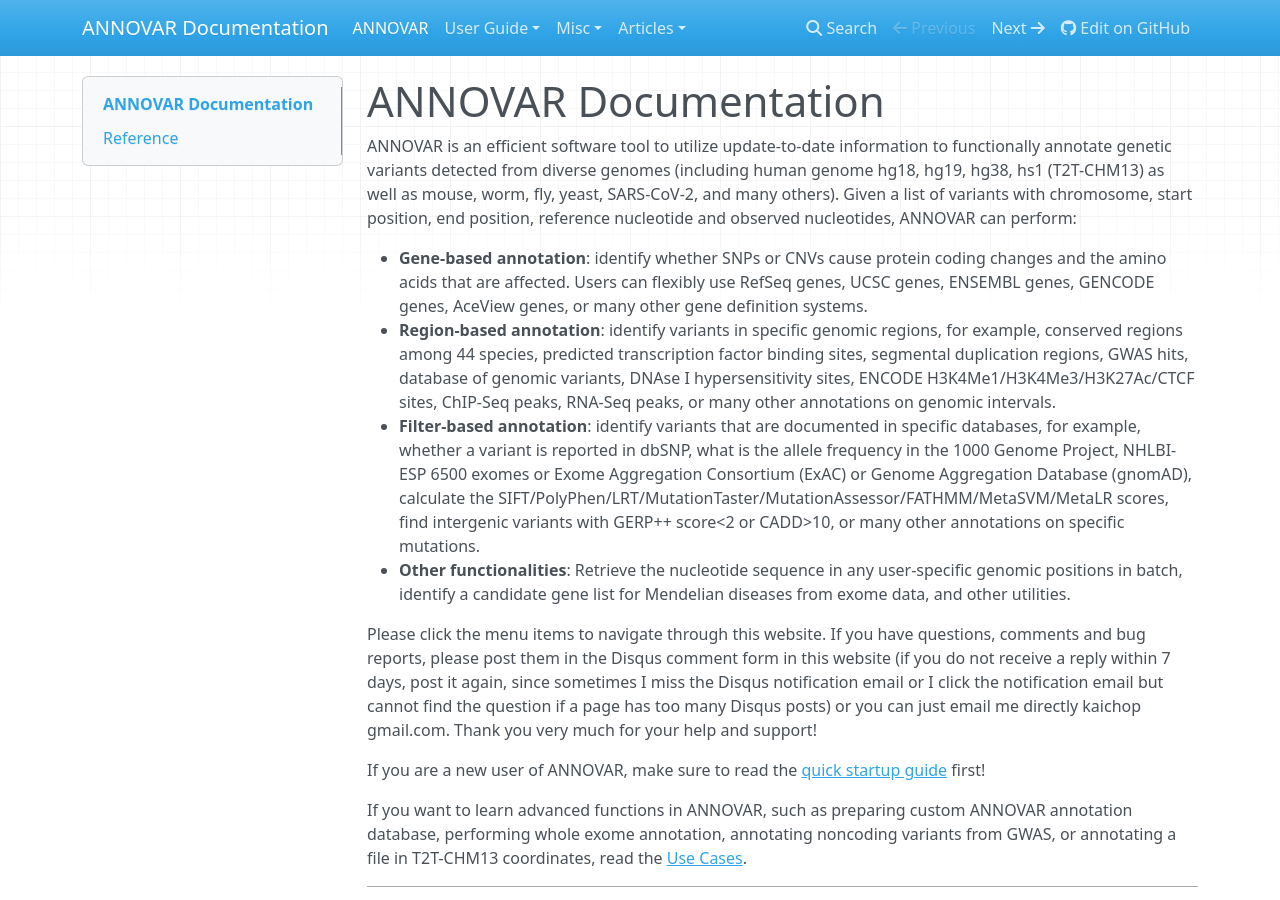
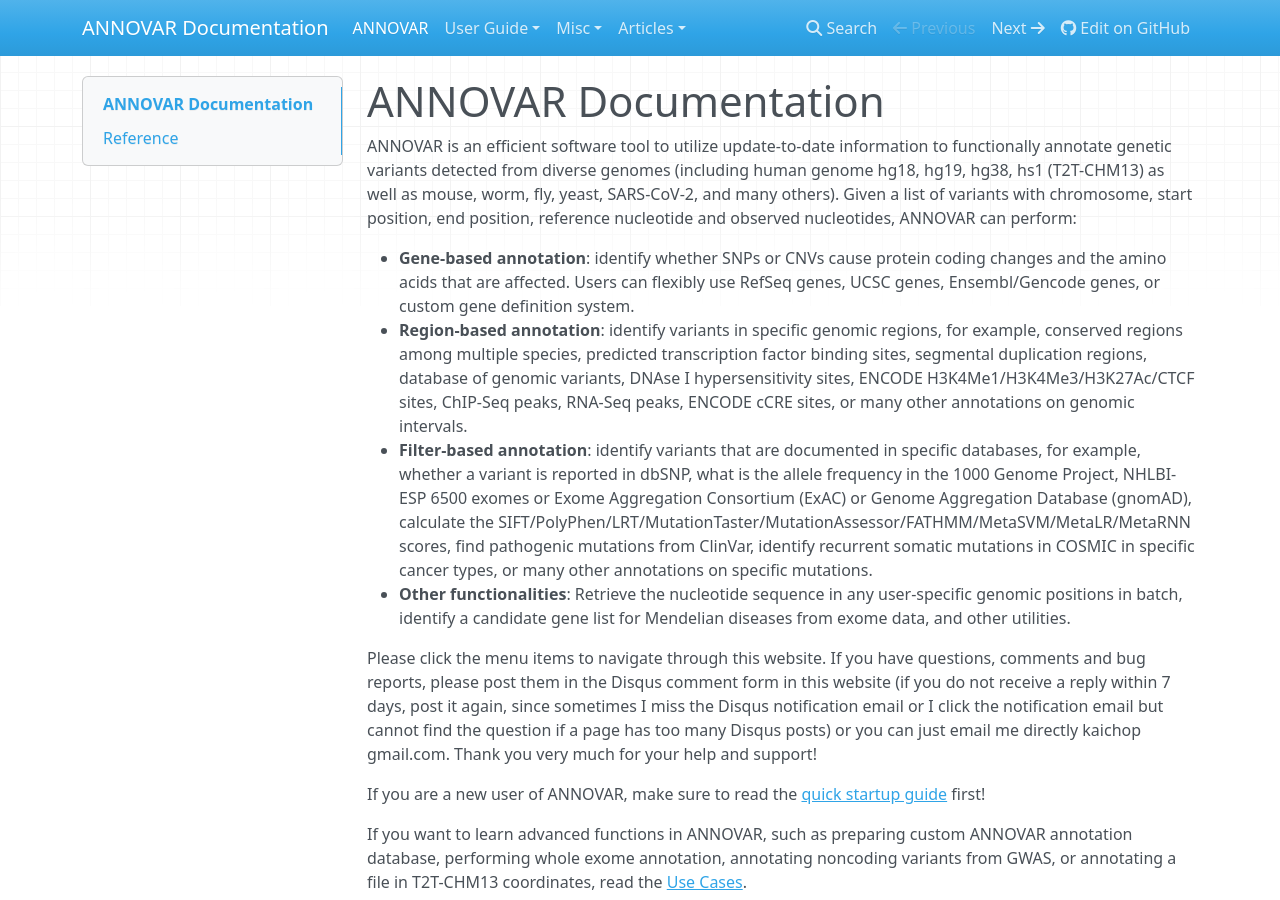
Before and after one commit to WGLab/doc-ANNOVAR, an MkDocs documentation site: the page built from docs/index.md, in a window 1280 px wide and 900 px high. Built offline with MkDocs 1.6.1, drawn with Linux system fonts in a browser that asks for light colours; nearby versions of some CDN libraries.

Commit message:
Update index.md

```diff
--- a/docs/index.md
+++ b/docs/index.md
@@ -2,9 +2,9 @@
 
 ANNOVAR is an efficient software tool to utilize update-to-date information to functionally annotate genetic variants detected from diverse genomes (including human genome hg18, hg19, hg38, hs1 (T2T-CHM13) as well as mouse, worm, fly, yeast, SARS-CoV-2, and many others). Given a list of variants with chromosome, start position, end position, reference nucleotide and observed nucleotides, ANNOVAR can perform:
 
-- **Gene-based annotation**: identify whether SNPs or CNVs cause protein coding changes and the amino acids that are affected. Users can flexibly use RefSeq genes, UCSC genes, ENSEMBL genes, GENCODE genes, AceView genes, or many other gene definition systems.
-- **Region-based annotation**: identify variants in specific genomic regions, for example, conserved regions among 44 species, predicted transcription factor binding sites, segmental duplication regions, GWAS hits, database of genomic variants, DNAse I hypersensitivity sites, ENCODE H3K4Me1/H3K4Me3/H3K27Ac/CTCF sites, ChIP-Seq peaks, RNA-Seq peaks, or many other annotations on genomic intervals.
-- **Filter-based annotation**: identify variants that are documented in specific databases, for example, whether a variant is reported in dbSNP,  what is the allele frequency in the 1000 Genome Project, NHLBI-ESP 6500 exomes or Exome Aggregation Consortium (ExAC) or Genome Aggregation Database (gnomAD), calculate the SIFT/PolyPhen/LRT/MutationTaster/MutationAssessor/FATHMM/MetaSVM/MetaLR scores, find intergenic variants with GERP++ score<2 or CADD>10, or many other annotations on specific mutations.
+- **Gene-based annotation**: identify whether SNPs or CNVs cause protein coding changes and the amino acids that are affected. Users can flexibly use RefSeq genes, UCSC genes, Ensembl/Gencode genes, or custom gene definition system.
+- **Region-based annotation**: identify variants in specific genomic regions, for example, conserved regions among multiple species, predicted transcription factor binding sites, segmental duplication regions, database of genomic variants, DNAse I hypersensitivity sites, ENCODE H3K4Me1/H3K4Me3/H3K27Ac/CTCF sites, ChIP-Seq peaks, RNA-Seq peaks, ENCODE cCRE sites, or many other annotations on genomic intervals.
+- **Filter-based annotation**: identify variants that are documented in specific databases, for example, whether a variant is reported in dbSNP,  what is the allele frequency in the 1000 Genome Project, NHLBI-ESP 6500 exomes or Exome Aggregation Consortium (ExAC) or Genome Aggregation Database (gnomAD), calculate the SIFT/PolyPhen/LRT/MutationTaster/MutationAssessor/FATHMM/MetaSVM/MetaLR/MetaRNN scores, find pathogenic mutations from ClinVar, identify recurrent somatic mutations in COSMIC in specific cancer types, or many other annotations on specific mutations.
 - **Other functionalities**: Retrieve the nucleotide sequence in any user-specific genomic positions in batch, identify a candidate gene list for Mendelian diseases from exome data, and other utilities.
 
 Please click the menu items to navigate through this website. If you have questions, comments and bug reports, please post them in the Disqus comment form in this website (if you do not receive a reply within 7 days, post it again, since sometimes I miss the Disqus notification email or I click the notification email but cannot find the question if a page has too many Disqus posts) or you can just email me directly kaichop gmail.com. Thank you very much for your help and support!
```
